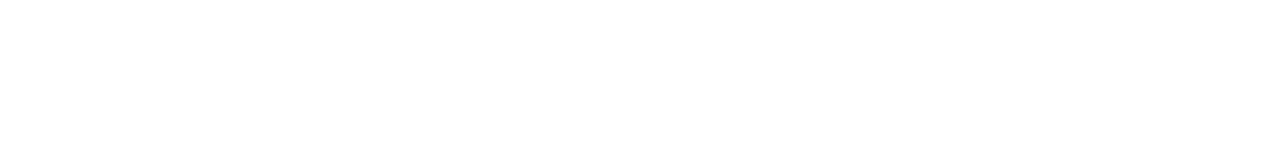
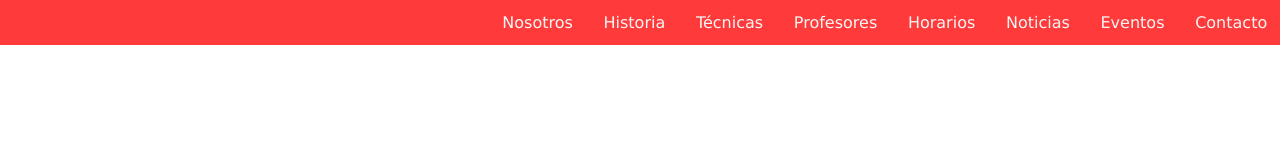
Before and after one commit to fabianairc/karateregatasweb, a plain HTML site: page index.html in a window 1280 px wide. Drawn offline with Linux system fonts and the light colour scheme.

Commit message:
nav inicio

```diff
--- a/index.html
+++ b/index.html
@@ -7,5 +7,16 @@
     <title>KarateISKFClubRegatasCorrientes</title>
     <link rel="stylesheet" href="styles.css" />
   </head>
-  <body></body>
+  <body>
+    <div>
+      <p>Nosotros</p>
+      <p>Historia</p>
+      <p>Técnicas</p>
+      <p>Profesores</p>
+      <p>Horarios</p>
+      <p>Noticias</p>
+      <p>Eventos</p>
+      <p>Contacto</p>
+    </div>
+  </body>
 </html>
--- a/styles.css
+++ b/styles.css
@@ -0,0 +1,19 @@
+body {
+  font-size: medium;
+  font-family: Verdana, Geneva, Tahoma, sans-serif;
+  margin: auto;
+  padding: auto;
+}
+div {
+  background-color: rgb(254, 58, 58);
+  position: static;
+  text-align: end;
+}
+
+p {
+  color: whitesmoke;
+  margin: 1%;
+
+  width: fit-content;
+  display: inline-block;
+}
```
